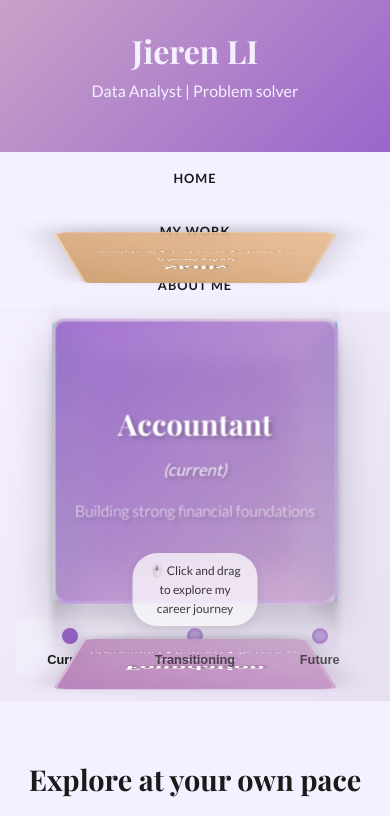
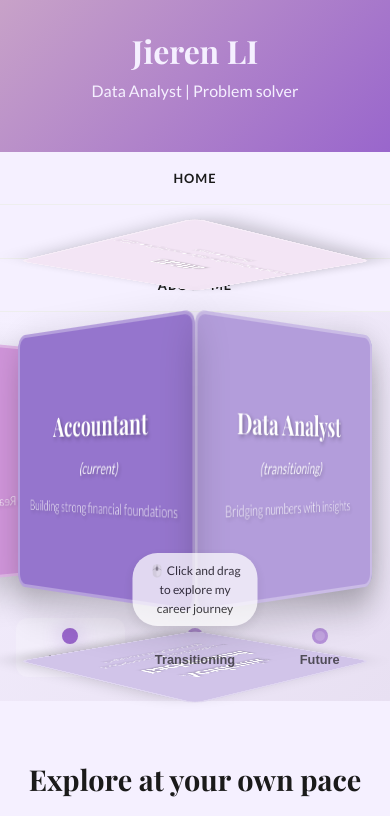
Before and after one commit to RG5775/emma-portfolio, a plain HTML site: page index.html in a window 390 px wide. Shown: the top 816 px of the page. Drawn offline with nearby package versions, Linux system fonts and the light colour scheme.

Commit message:
Add files via upload

```diff
--- a/index.html
+++ b/index.html
@@ -31,46 +31,46 @@
         <div class="banner-container">
             <div class="cube-container" id="cubeContainer">
                 <div class="cube" id="cube">
-                    <div class="cube-face front" data-role="accountant">
+                    <div class="cube-face front" data-role="data-analyst">
+                        <div class="role-content">
+                            <h2>Data Analyst</h2>
+                            <span class="time-indicator">(transitioning)</span>
+                            <div class="role-description">Bridging numbers with insights</div>
+                        </div>
+                    </div>
+                    <div class="cube-face back" data-role="hidden">
+                        <div class="role-content">
+                            <h2>Hobbies</h2>
+                            <span class="time-indicator">(in progress)</span>
+                            <div class="role-description">Knitting • 3D Printing • Puzzles • Reading</div>
+                        </div>
+                    </div>
+                    <div class="cube-face right" data-role="data-scientist">
+                        <div class="role-content">
+                            <h2>Data Scientist</h2>
+                            <span class="time-indicator">(future)</span>
+                            <div class="role-description">Innovating through data intelligence</div>
+                        </div>
+                    </div>
+                    <div class="cube-face left" data-role="accountant">
                         <div class="role-content">
                             <h2>Accountant</h2>
                             <span class="time-indicator">(current)</span>
                             <div class="role-description">Building strong financial foundations</div>
                         </div>
                     </div>
-                    <div class="cube-face back" data-role="hidden">
-                        <div class="role-content">
-                            <h2>Journey</h2>
-                            <span class="time-indicator">(in progress)</span>
-                            <div class="role-description">Professional evolution through data</div>
-                        </div>
-                    </div>
-                    <div class="cube-face right" data-role="data-analyst">
-                        <div class="role-content">
-                            <h2>Data Analyst</h2>
-                            <span class="time-indicator">(transitioning)</span>
-                            <div class="role-description">Bridging numbers with insights</div>
-                        </div>
-                    </div>
-                    <div class="cube-face left" data-role="data-scientist">
-                        <div class="role-content">
-                            <h2>Data Scientist</h2>
-                            <span class="time-indicator">(future)</span>
-                            <div class="role-description">Innovating through data intelligence</div>
-                        </div>
-                    </div>
                     <div class="cube-face top" data-role="skills">
                         <div class="role-content">
                             <h2>Skills</h2>
-                            <span class="time-indicator">(developing)</span>
-                            <div class="role-description">Analytical • Technical • Strategic</div>
+                            <span class="time-indicator"></span>
+                            <div class="role-description">SQL • Python • VBA • Power BI • Excel • Xero • MYOB</div>
                         </div>
                     </div>
                     <div class="cube-face bottom" data-role="foundation">
                         <div class="role-content">
-                            <h2>Foundation</h2>
-                            <span class="time-indicator">(established)</span>
-                            <div class="role-description">Mathematics • Business • Technology</div>
+                            <h2>Academic Background</h2>
+                            <span class="time-indicator"></span>
+                            <div class="role-description">Mathematics • Biochemistry • Professional Accounting</div>
                         </div>
                     </div>
                 </div>
@@ -79,11 +79,11 @@
                 </div>
             </div>
             <div class="timeline-navigation">
-                <button class="timeline-btn active" data-rotation="0">
+                <button class="timeline-btn active" data-rotation="90">
                     <span class="timeline-dot"></span>
                     <span class="timeline-label">Current</span>
                 </button>
-                <button class="timeline-btn" data-rotation="90">
+                <button class="timeline-btn" data-rotation="0">
                     <span class="timeline-dot"></span>
                     <span class="timeline-label">Transitioning</span>
                 </button>
--- a/script.js
+++ b/script.js
@@ -22,7 +22,7 @@ document.addEventListener('DOMContentLoaded', function() {
         return;
     }
 
-    let currentRotationY = 0; // Current Y rotation
+    let currentRotationY = 45; // Start at edge between accountant (left) and data analyst (front)
     let currentRotationX = 0; // Current X rotation
     let isDragging = false;
     let startX = 0;
@@ -64,10 +64,12 @@ document.addEventListener('DOMContentLoaded', function() {
 
         const deltaX = e.clientX - startX;
         const deltaY = e.clientY - startY;
-        const rotationSpeed = 0.5; // Adjust sensitivity
+        const rotationSpeed = 0.8; // More responsive
+        const deadzone = 2;
+        if (Math.abs(deltaX) < deadzone && Math.abs(deltaY) < deadzone) return;
 
         currentRotationY = startRotationY + (deltaX * rotationSpeed);
-        currentRotationX = Math.max(-45, Math.min(45, startRotationX - (deltaY * rotationSpeed)));
+        currentRotationX = Math.max(-90, Math.min(90, startRotationX - (deltaY * rotationSpeed)));
 
         updateDisplay();
     });
@@ -76,9 +78,6 @@ document.addEventListener('DOMContentLoaded', function() {
         if (isDragging) {
             isDragging = false;
             cube.style.cursor = 'grab';
-
-            // Snap to nearest main rotation
-            snapToNearestFace();
             updateActiveButton();
             showInteractionHint();
             console.log('Drag ended');
@@ -105,10 +104,12 @@ document.addEventListener('DOMContentLoaded', function() {
 
         const deltaX = e.touches[0].clientX - startTouchX;
         const deltaY = e.touches[0].clientY - startTouchY;
-        const rotationSpeed = 0.3; // Less sensitive on mobile
+        const rotationSpeed = 0.2; // More responsive on mobile
+        const deadzone = 2;
+        if (Math.abs(deltaX) < deadzone && Math.abs(deltaY) < deadzone) return;
 
         currentRotationY = startRotationY + (deltaX * rotationSpeed);
-        currentRotationX = Math.max(-45, Math.min(45, startRotationX - (deltaY * rotationSpeed)));
+        currentRotationX = Math.max(-90, Math.min(90, startRotationX - (deltaY * rotationSpeed)));
 
         updateDisplay();
 
@@ -117,7 +118,6 @@ document.addEventListener('DOMContentLoaded', function() {
 
     cube.addEventListener('touchend', function() {
         isDragging = false;
-        snapToNearestFace();
         updateActiveButton();
         showInteractionHint();
         console.log('Touch ended');
@@ -158,18 +158,6 @@ document.addEventListener('DOMContentLoaded', function() {
     function updateDisplay() {
         cube.style.transform = `rotateX(${currentRotationX}deg) rotateY(${currentRotationY}deg)`;
         console.log(`Cube rotated to: X=${currentRotationX}, Y=${currentRotationY}`);
-    }
-
-    function snapToNearestFace() {
-        // Snap Y rotation to nearest main face
-        const snapAngles = [0, 90, -90, 180, -180];
-        let closestAngle = snapAngles.reduce((prev, curr) => {
-            return Math.abs(curr - currentRotationY) < Math.abs(prev - currentRotationY) ? curr : prev;
-        });
-
-        currentRotationY = closestAngle;
-        currentRotationX = 0; // Reset X rotation when snapping
-        updateDisplay();
     }
 
     function updateActiveButton() {
--- a/styles.css
+++ b/styles.css
@@ -582,44 +582,32 @@ nav ul li.dropdown:hover .dropdown-content {
 }
 
 .cube-face.front {
-    background: linear-gradient(135deg,
-        rgba(153, 102, 204, 0.9) 0%,
-        rgba(200, 162, 200, 0.8) 100%);
+    background: #b39ddb;
     transform: translateZ(200px);
 }
 
 .cube-face.back {
-    background: linear-gradient(135deg,
-        rgba(120, 120, 180, 0.9) 0%,
-        rgba(160, 160, 200, 0.8) 100%);
+    background: #ce93d8;
     transform: rotateY(180deg) translateZ(200px);
 }
 
 .cube-face.right {
-    background: linear-gradient(135deg,
-        rgba(102, 153, 204, 0.9) 0%,
-        rgba(162, 200, 230, 0.8) 100%);
+    background: #7986cb;
     transform: rotateY(90deg) translateZ(200px);
 }
 
 .cube-face.left {
-    background: linear-gradient(135deg,
-        rgba(102, 204, 153, 0.9) 0%,
-        rgba(162, 230, 200, 0.8) 100%);
+    background: #9575cd;
     transform: rotateY(-90deg) translateZ(200px);
 }
 
 .cube-face.top {
-    background: linear-gradient(135deg,
-        rgba(204, 153, 102, 0.9) 0%,
-        rgba(230, 180, 130, 0.8) 100%);
+    background: #f3e5f5;
     transform: rotateX(90deg) translateZ(200px);
 }
 
 .cube-face.bottom {
-    background: linear-gradient(135deg,
-        rgba(180, 120, 180, 0.9) 0%,
-        rgba(200, 160, 200, 0.8) 100%);
+    background: #d1c4e9;
     transform: rotateX(-90deg) translateZ(200px);
 }
 
```
